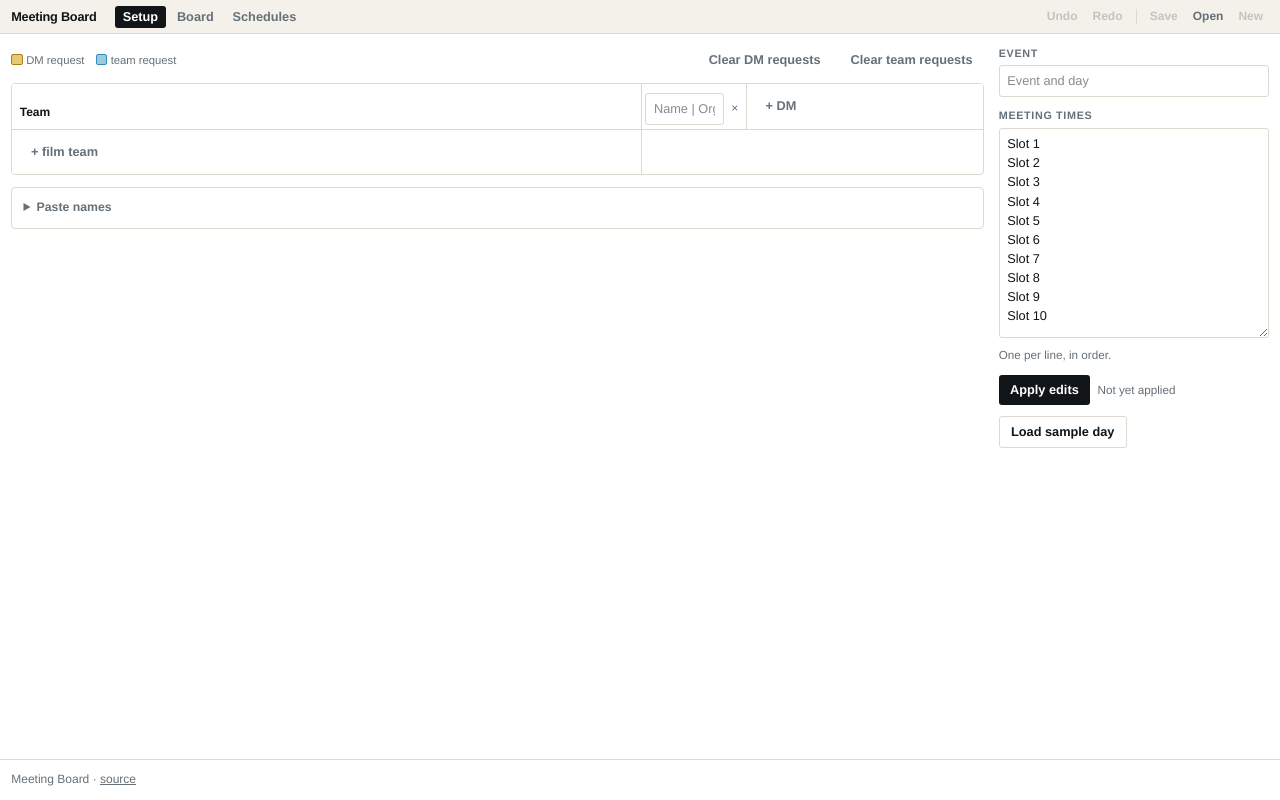
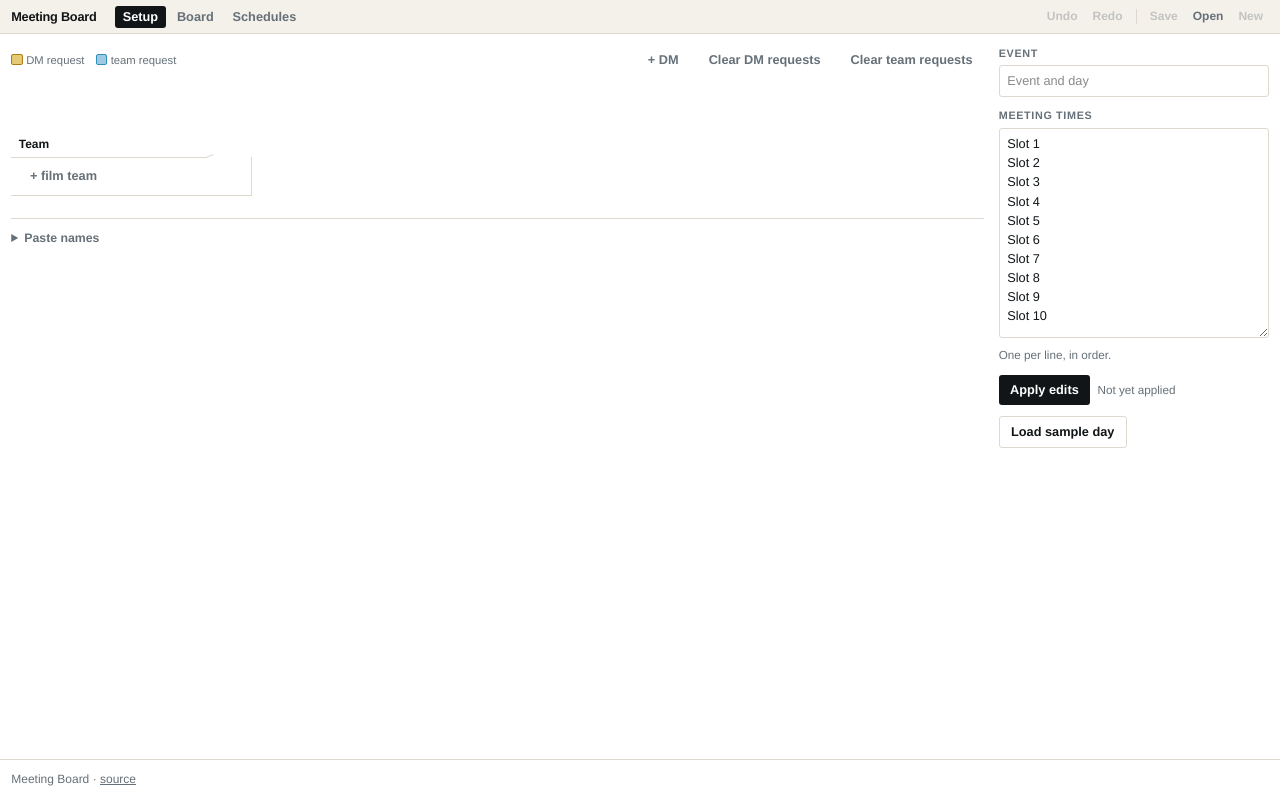
Before and after one commit to mbrock/seadocs, a React (Vite) app: page / in a window 1280 px wide. Both pictures are taken after a click on the button "+ DM". Built offline with nearby package versions, Linux system fonts and the light colour scheme.

Commit message:
Restore compact angled matrix headers
Co-authored-by: Mikael Brockman <mikael@brockman.se>
Amp-Thread-ID: https://ampcode.com/threads/T-01a062cd-e766-7279-a601-d94308ea7562

```diff
--- a/src/components/SetupPanel.tsx
+++ b/src/components/SetupPanel.tsx
@@ -1,6 +1,7 @@
 import { useState, type Dispatch, type SetStateAction } from 'react'
 import { asked, type Id } from '../lib/scheduler'
 import { sampleProject } from '../lib/sample'
+import { countryCode, parseName, surname } from '../lib/names'
 import {
   parseLines,
   parseRoster,
@@ -147,19 +148,21 @@ export function SetupPanel({ project, onChange }: Props) {
             <span><span className="mr-1 inline-block h-3 w-3 rounded-[2px] border border-sea-3 bg-sea-2 align-[-1px]" />team request</span>
           </div>
           <div className="flex gap-2">
+            <Button variant="quiet" onClick={() => edit({ dms: [...drafts.dms, row()] })}>+ DM</Button>
             <Button variant="quiet" onClick={() => confirm('Clear all decision maker requests?') && onChange(withAsks(project, {}, project.teamAsks))}>Clear DM requests</Button>
             <Button variant="quiet" onClick={() => confirm('Clear all team requests?') && onChange(withAsks(project, project.dmAsks, {}))}>Clear team requests</Button>
           </div>
         </div>
 
-        <div className="max-h-[calc(100vh-8rem)] overflow-auto rounded-[4px] border border-rule bg-paper">
-          <table className="w-max min-w-full border-separate border-spacing-0 text-[0.8rem]">
+        <div className="max-h-[calc(100vh-7rem)] overflow-auto pb-3">
+          <table className="mr-16 w-max border-separate border-spacing-0 text-[0.8rem]">
             <thead className="sticky top-0 z-20 bg-paper">
               <tr>
-                <th className="sticky left-0 z-30 min-w-64 border-r border-b border-rule bg-paper p-2 text-left align-bottom font-semibold">Team</th>
+                <th className="sticky left-0 z-30 h-20 w-52 max-w-52 border-b border-rule bg-paper px-2 pb-1 text-left align-bottom font-semibold">Team</th>
                 {drafts.dms.map((dm, index) => (
-                  <th key={dm.key} className="w-28 min-w-28 border-r border-b border-rule bg-paper p-1 align-bottom font-normal">
+                  <th key={dm.key} className="group relative h-20 w-12 min-w-12 overflow-visible p-0 align-bottom font-normal">
                     <EditableName
+                      angled
                       label={`DM ${index + 1}`}
                       placeholder="Name | Organisation, Country"
                       value={dm.text}
@@ -168,15 +171,12 @@ export function SetupPanel({ project, onChange }: Props) {
                     />
                   </th>
                 ))}
-                <th className="sticky right-0 z-20 min-w-24 border-b border-rule bg-paper p-2 text-left align-bottom">
-                  <Button variant="quiet" onClick={() => edit({ dms: [...drafts.dms, row()] })}>+ DM</Button>
-                </th>
               </tr>
             </thead>
-            <tbody>
+            <tbody className="outline outline-1 outline-rule">
               {drafts.teams.map((team, teamIndex) => (
                 <tr key={team.key} className="group">
-                  <th className="sticky left-0 z-10 border-r border-b border-rule bg-paper p-1 text-left font-normal group-hover:bg-canvas">
+                  <th className="sticky left-0 z-10 w-52 max-w-52 border-l border-b border-rule bg-paper px-2 py-1 text-left font-normal group-hover:bg-canvas">
                     <EditableName
                       label={`team ${teamIndex + 1}`}
                       placeholder="Film team"
@@ -186,9 +186,9 @@ export function SetupPanel({ project, onChange }: Props) {
                     />
                   </th>
                   {drafts.dms.map((dm) => (
-                    <td key={dm.key} className="border-r border-b border-rule/70 p-2 group-hover:bg-canvas/50">
+                    <td key={dm.key} className="border-l border-b border-rule/70 px-1 py-1.5 group-hover:bg-canvas/50">
                       {team.id && dm.id ? (
-                        <div className="flex items-center justify-center gap-2">
+                        <div className="flex items-center justify-center gap-1">
                           <AskCheckbox kind="dm" checked={asked(project.dmAsks, team.id, dm.id)} team={team.id} dm={dm.id} teamName={team.text} dmName={dm.text} onChange={onChange} />
                           <AskCheckbox kind="team" checked={asked(project.teamAsks, team.id, dm.id)} team={team.id} dm={dm.id} teamName={team.text} dmName={dm.text} onChange={onChange} />
                         </div>
@@ -197,20 +197,19 @@ export function SetupPanel({ project, onChange }: Props) {
                       )}
                     </td>
                   ))}
-                  <td className="sticky right-0 border-b border-rule bg-paper" />
                 </tr>
               ))}
               <tr>
-                <td className="sticky left-0 z-10 border-r border-rule bg-paper p-2">
+                <td className="sticky left-0 z-10 bg-paper px-2 py-1">
                   <Button variant="quiet" onClick={() => edit({ teams: [...drafts.teams, row()] })}>+ film team</Button>
                 </td>
-                <td colSpan={Math.max(1, drafts.dms.length + 1)} />
+                <td colSpan={Math.max(1, drafts.dms.length)} />
               </tr>
             </tbody>
           </table>
         </div>
 
-        <details className="mt-3 rounded-[4px] border border-rule bg-paper p-3">
+        <details className="mt-3 border-t border-rule pt-3">
           <summary className="cursor-pointer text-[0.82rem] font-semibold text-muted">Paste names</summary>
           <div className="mt-3 grid gap-3 md:grid-cols-2">
             <PasteNames label="film teams" value={paste.team} note={pasteNote.team} onChange={(text) => setPaste((current) => ({ ...current, team: text }))} onAdd={() => addPasted('team')} />
@@ -243,11 +242,41 @@ export function SetupPanel({ project, onChange }: Props) {
   )
 }
 
-function EditableName({ label, placeholder, value, onChange, onDelete }: { label: string; placeholder: string; value: string; onChange: (text: string) => void; onDelete: () => void }) {
+function EditableName({ angled = false, label, placeholder, value, onChange, onDelete }: { angled?: boolean; label: string; placeholder: string; value: string; onChange: (text: string) => void; onDelete: () => void }) {
+  const entry = parseRoster(value)[0]
+  const parsed = parseName(entry?.name ?? value)
+  const short = entry?.code || surname(parsed.person)
+  const tag = countryCode(parsed.country)
+  if (angled) {
+    return (
+      <>
+        <input
+          aria-label={label}
+          className="peer absolute bottom-0 left-0 z-10 w-40 origin-bottom-left -rotate-[22deg] bg-transparent py-1 pl-2 text-[0.8rem] text-transparent focus:z-30 focus:bg-paper focus:text-ink focus:outline-1 focus:outline-ink"
+          placeholder={placeholder}
+          title={value}
+          value={value}
+          onChange={(event) => onChange(event.target.value)}
+        />
+        <span className="pointer-events-none absolute bottom-0 left-0 z-20 inline-flex origin-bottom-left -rotate-[22deg] items-center border-b border-rule pl-2 whitespace-nowrap peer-focus:hidden">
+          {short}
+          {tag && <span className="ml-1 rounded-[2px] border border-current/30 px-[3px] text-[0.58rem] font-bold tracking-[0.08em] opacity-70">{tag}</span>}
+        </span>
+        <button type="button" aria-label={`Delete ${label}`} title="Delete" onClick={onDelete} className="absolute right-0 bottom-0 z-20 px-0.5 text-muted opacity-0 group-hover:opacity-100 group-focus-within:opacity-100 hover:text-warn">×</button>
+      </>
+    )
+  }
   return (
-    <div className="flex items-center gap-1">
-      <input aria-label={label} className={`${inputClass} w-0 min-w-0 flex-1`} placeholder={placeholder} value={value} onChange={(event) => onChange(event.target.value)} />
-      <button type="button" aria-label={`Delete ${label}`} title="Delete" onClick={onDelete} className="px-1 text-muted hover:text-warn">×</button>
+    <div className="flex items-center gap-0.5">
+      <input
+        aria-label={label}
+        className="w-0 min-w-0 flex-1 bg-transparent p-0 text-[0.8rem] focus:bg-paper focus:outline-1 focus:outline-ink"
+        placeholder={placeholder}
+        title={value}
+        value={value}
+        onChange={(event) => onChange(event.target.value)}
+      />
+      <button type="button" aria-label={`Delete ${label}`} title="Delete" onClick={onDelete} className="shrink-0 px-0.5 text-muted opacity-0 group-hover:opacity-100 group-focus-within:opacity-100 hover:text-warn">×</button>
     </div>
   )
 }
```
Also changed, not shown: 1 other file (tests, documents, lock files or other folders).
